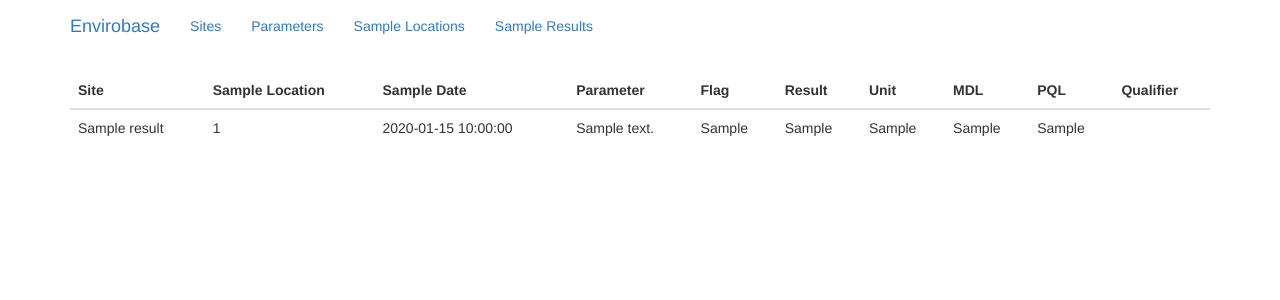
After one commit to jentjr/envirobase, a Flask app: template templates/sample_results.html in a window 1280 px wide. The commit adds this page. Shown: the top 300 px of the page. Run offline with Flask 2, Linux system fonts and the light colour scheme; the template is opened without the code that fills it: most values are stand-ins (such as "Sample title", 1, 10 or a date in 2020); some libraries are stand-ins or nearby versions.

Commit message:
add sample_results

```diff
--- a/envirobase.py
+++ b/envirobase.py
@@ -24,8 +24,8 @@ def index():
     return render_template("index.html")
 
 
-@app.route("/site")
-def site():
+@app.route("/sites")
+def sites():
     conn = connect_db()
     cur = conn.cursor(cursor_factory = DictCursor)
     try:
@@ -44,10 +44,32 @@ def site():
         print(error)
     sites = cur.fetchall()
     sites = sites[0][0]
-    return render_template("site.html", sites=sites)
+    return render_template("sites.html", sites=sites)
 
-@app.route("/parameter")
-def parameter():
+@app.route("/sample_locations")
+def sample_locations():
+    conn = connect_db()
+    cur = conn.cursor(cursor_factory = DictCursor)
+    try:
+        cur.execute(
+            """
+            SELECT row_to_json(fc)
+              FROM ( SELECT 'FeatureCollection' AS type, array_to_json(array_agg(f)) AS features
+              FROM (SELECT 'Feature' AS type
+                 , ST_AsGeoJSON(sg.location_geog)::json AS geometry
+                 , row_to_json((SELECT sl FROM (SELECT location_id, location_type) AS sl
+                    )) AS properties
+               FROM sample_location AS sg   ) AS f )  AS fc
+            """
+        )
+    except (Exception, psycopg2.DatabaseError) as error:
+        print(error)
+    sample_locations = cur.fetchall()
+    sample_locations = sample_locations[0][0]
+    return render_template("sample_locations.html", sample_locations=sample_locations)
+
+@app.route("/parameters")
+def parameters():
     conn = connect_db()
     cur = conn.cursor(cursor_factory = DictCursor)
     try:
@@ -55,4 +77,32 @@ def parameter():
     except (Exception, psycopg2.DatabaseError) as error:
         print(error)
     parameters = cur.fetchall()
-    return render_template("parameter.html", parameters=parameters)
+    return render_template("parameters.html", parameters=parameters)
+
+
+@app.route("/sample_results")
+def sample_results():
+    conn = connect_db()
+    cur = conn.cursor(cursor_factory = DictCursor)
+    try:
+        cur.execute("""
+		        SELECT site.site_name, sample_location.location_id, sample_result.sample_date,
+				    sample_result.analysis_flag, sample_result.analysis_result,
+				    sample_result.analysis_unit, sample_result.detection_limit,
+					sample_result.prac_quant_limit, sample_result.analysis_qualifier,
+					sample_parameter.description
+		        FROM site
+				    INNER JOIN sample_location
+				        ON site.site_id = sample_location.site_id
+				    INNER JOIN sample_result
+					    ON sample_location.location_id = sample_result.location_id
+					INNER JOIN sample_parameter
+					    ON sample_result.param_cd = sample_parameter.param_cd
+				 """)
+    except (Exception, psycopg2.DatabaseError) as error:
+        print(error)
+    sample_results = cur.fetchall()
+    return render_template("sample_results.html", sample_results=sample_results)
+
+if __name__ == '__main__':
+    app.run(debug=True)
--- a/templates/base.html
+++ b/templates/base.html
@@ -28,12 +28,18 @@
             <a class="navbar-brand" href="/">Envirobase</a>
         </div>
         <div class="navbar-collapse collapse">
-            <ul class="nav navbar-nav">
-		    <li><a href={{ url_for('site') }}>Sites</a></li>
-            </ul>
-            <ul class="nav navbar-nav">
-			<li><a href={{ url_for('parameter') }}>Parameters</a></li>
-		</ul>
+          <ul class="nav navbar-nav">
+		    <li><a href={{ url_for('sites') }}>Sites</a></li>
+          </ul>
+          <ul class="nav navbar-nav">
+			<li><a href={{ url_for('parameters') }}>Parameters</a></li>
+		  </ul>
+		  <ul class="nav navbar-nav">
+			<li><a href={{ url_for('sample_locations') }}>Sample Locations</a></li>
+		  </ul>
+		  		  <ul class="nav navbar-nav">
+			<li><a href={{ url_for('sample_results') }}>Sample Results</a></li>
+		  </ul>
         </div>
     </div>
 </div>
--- /dev/null
+++ b/templates/sample_results.html
@@ -0,0 +1,37 @@
+{% extends "base.html" %}
+
+{% block title %}Envirobase - Parameters{% endblock %}
+
+{% block page_content %}
+<table class="table">
+	<thead class="thead-dark">
+		<tr>
+			<th scope="col">Site</th>
+			<th scope="col">Sample Location</th>
+			<th scope="col">Sample Date</th>
+			<th scope="col">Parameter</th>
+			<th scope="col">Flag</th>
+			<th scope="col">Result</th>
+			<th scope="col">Unit</th>
+			<th scope="col">MDL</th>
+			<th scope="col">PQL</th>
+			<th scope="col">Qualifier</th>
+		</tr>
+	</thead>
+    <tbody>
+    {% for result in sample_results %}
+	<tr>
+		<td>{{ result.site_name }}</td>
+		<td>{{ result.location_id }}</td>
+		<td>{{ result.sample_date }}</td>
+		<td>{{ result.description }}</td>
+		<td>{{ result.analysis_flag }}</td>
+		<td>{{ result.analysis_unit }}</td>
+		<td>{{ result.detection_limit }}</td>
+		<td>{{ result.prac_quant_limit }}</td>
+		<td>{{ result.analysis_qualifier }}</td>
+	</tr>
+	{% endfor %}
+	</tbody>
+</table>
+{% endblock %}
```
Also changed, not shown: templates/sample_locations.html (added, +24 -0 lines), templates/parameters.html (renamed from templates/parameter.html), templates/sites.html (renamed from templates/site.html).
